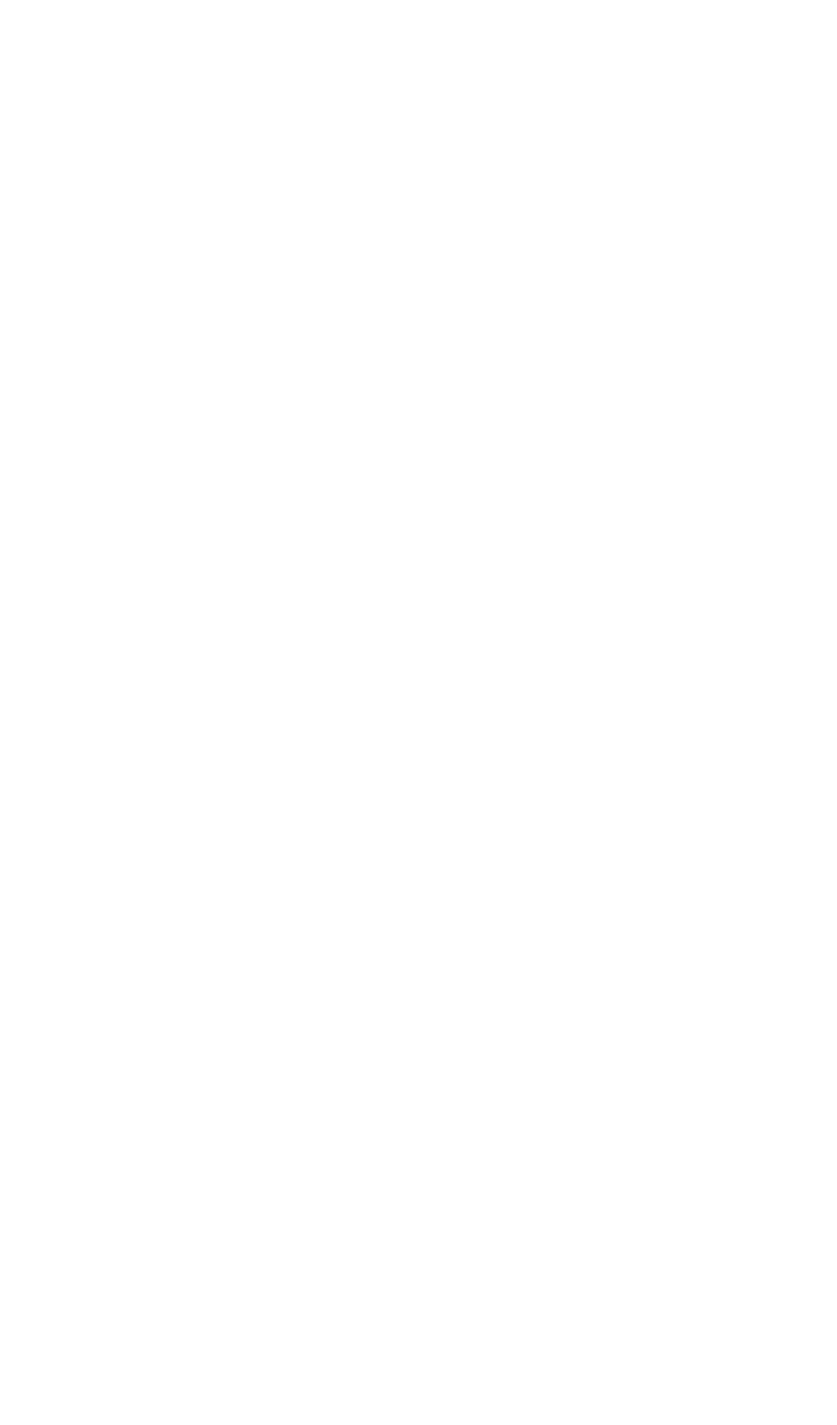
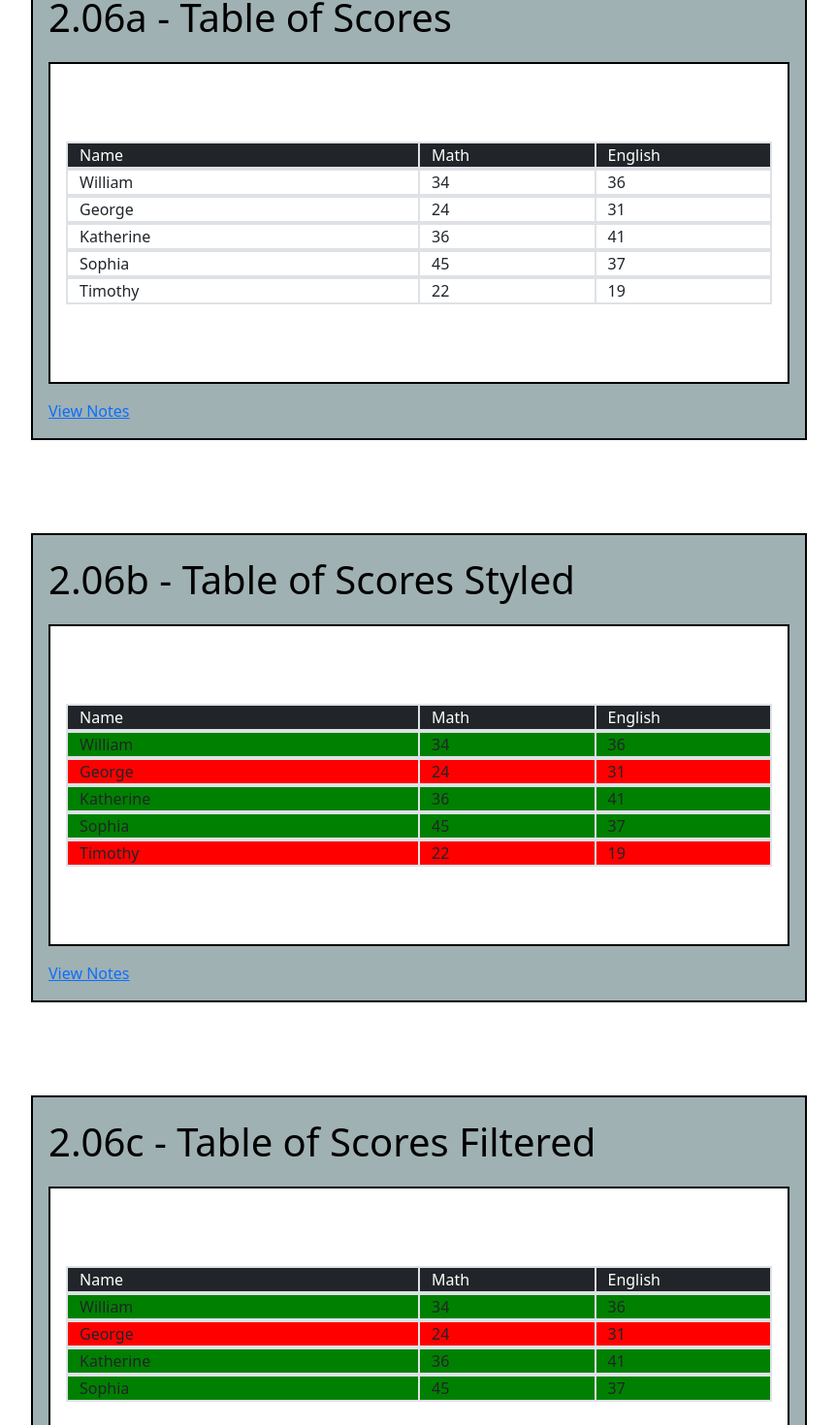
Before and after one commit to andentx/notes-complete-react-js-by-edufect-institute, a React (Create React App) app: page / in a window 1280 px wide. Shown: the part 2964-4434 px from the top of the page at 97% size, without its empty margins (208-1071 px from the left). Before the commit the page ends 2854 px from the top, so only its background shows below. Built offline with nearby package versions, Linux system fonts and the light colour scheme.

Commit message:
Add example 206

```diff
--- a/src/components/ExampleList.jsx
+++ b/src/components/ExampleList.jsx
@@ -5,6 +5,9 @@ import Example202 from "./Lesson02/Example202";
 import Example203 from "./Lesson02/Example203";
 import Example204 from "./Lesson02/Example204";
 import Example205 from "./Lesson02/Example205";
+import Example206a from "./Lesson02/Example206a";
+import Example206b from "./Lesson02/Example206b";
+import Example206c from "./Lesson02/Example206c";
 
 import ExampleContainer from "./ExampleContainer";
 
@@ -62,6 +65,36 @@ export default function ExampleList() {
             >
                 <Example205 />
             </ExampleContainer>
+
+            <ExampleContainer
+                exampleID={"206a"}
+                exampleTitle={"2.06a - Table of Scores"}
+                exampleLink={
+                    "https://github.com/andentx/notes-introduction-to-react-by-edufect-institute/blob/main/Lesson02.md#example206a"
+                }
+            >
+                <Example206a />
+            </ExampleContainer>
+
+            <ExampleContainer
+                exampleID={"206b"}
+                exampleTitle={"2.06b - Table of Scores Styled"}
+                exampleLink={
+                    "https://github.com/andentx/notes-introduction-to-react-by-edufect-institute/blob/main/Lesson02.md#example206b"
+                }
+            >
+                <Example206b />
+            </ExampleContainer>
+
+            <ExampleContainer
+                exampleID={"206c"}
+                exampleTitle={"2.06c - Table of Scores Filtered"}
+                exampleLink={
+                    "https://github.com/andentx/notes-introduction-to-react-by-edufect-institute/blob/main/Lesson02.md#example206c"
+                }
+            >
+                <Example206c />
+            </ExampleContainer>
         </div>
     );
 }
--- /dev/null
+++ b/src/components/Lesson02/Example206a.jsx
@@ -0,0 +1,41 @@
+import React, { Component } from "react";
+
+class Example206a extends Component {
+    state = {
+        students: [
+            { name: "William", mathScore: 34, englishScore: 36 },
+            { name: "George", mathScore: 24, englishScore: 31 },
+            { name: "Katherine", mathScore: 36, englishScore: 41 },
+            { name: "Sophia", mathScore: 45, englishScore: 37 },
+            { name: "Timothy", mathScore: 22, englishScore: 19 },
+        ],
+    };
+
+    render() {
+        let { students } = this.state;
+
+        return (
+            <div className='container'>
+                <div className='row border bg-dark text-white'>
+                    <div className='col-6 border'>Name</div>
+                    <div className='col-3 border'>Math</div>
+                    <div className='col-3 border'>English</div>
+                </div>
+
+                {students.map((student) => {
+                    let { name, mathScore, englishScore } = student;
+
+                    return (
+                        <div className={"row border"}>
+                            <div className='col-6 border'>{name}</div>
+                            <div className='col-3 border'>{mathScore}</div>
+                            <div className='col-3 border'>{englishScore}</div>
+                        </div>
+                    );
+                })}
+            </div>
+        );
+    }
+}
+
+export default Example206a;
--- /dev/null
+++ b/src/components/Lesson02/Example206b.jsx
@@ -0,0 +1,47 @@
+import React, { Component } from "react";
+
+class Example206b extends Component {
+    state = {
+        students: [
+            { name: "William", mathScore: 34, englishScore: 36 },
+            { name: "George", mathScore: 24, englishScore: 31 },
+            { name: "Katherine", mathScore: 36, englishScore: 41 },
+            { name: "Sophia", mathScore: 45, englishScore: 37 },
+            { name: "Timothy", mathScore: 22, englishScore: 19 },
+        ],
+    };
+
+    getRowColor = (mathScore, englishScore) =>
+        mathScore + englishScore >= 60 ? "green" : "red";
+
+    render() {
+        let { students } = this.state;
+
+        return (
+            <div className='container'>
+                <div className='row border bg-dark text-white'>
+                    <div className='col-6 border'>Name</div>
+                    <div className='col-3 border'>Math</div>
+                    <div className='col-3 border'>English</div>
+                </div>
+
+                {students.map((student) => {
+                    let { name, mathScore, englishScore } = student;
+                    let rowColor = this.getRowColor(mathScore, englishScore);
+                    return (
+                        <div
+                            className={"row border"}
+                            style={{ backgroundColor: rowColor }}
+                        >
+                            <div className='col-6 border'>{name}</div>
+                            <div className='col-3 border'>{mathScore}</div>
+                            <div className='col-3 border'>{englishScore}</div>
+                        </div>
+                    );
+                })}
+            </div>
+        );
+    }
+}
+
+export default Example206b;
--- /dev/null
+++ b/src/components/Lesson02/Example206c.jsx
@@ -0,0 +1,49 @@
+import React, { Component } from "react";
+
+class Example206c extends Component {
+    state = {
+        students: [
+            { name: "William", mathScore: 34, englishScore: 36 },
+            { name: "George", mathScore: 24, englishScore: 31 },
+            { name: "Katherine", mathScore: 36, englishScore: 41 },
+            { name: "Sophia", mathScore: 45, englishScore: 37 },
+            { name: "Timothy", mathScore: 22, englishScore: 19 },
+        ],
+    };
+
+    getRowColor = (mathScore, englishScore) =>
+        mathScore + englishScore >= 60 ? "green" : "red";
+
+    render() {
+        let { students } = this.state;
+        let filteredStudents = students.filter(
+            (student) => student.mathScore + student.englishScore >= 50
+        );
+        return (
+            <div className='container'>
+                <div className='row border bg-dark text-white'>
+                    <div className='col-6 border'>Name</div>
+                    <div className='col-3 border'>Math</div>
+                    <div className='col-3 border'>English</div>
+                </div>
+
+                {filteredStudents.map((student) => {
+                    let { name, mathScore, englishScore } = student;
+                    let rowColor = this.getRowColor(mathScore, englishScore);
+                    return (
+                        <div
+                            className={"row border"}
+                            style={{ backgroundColor: rowColor }}
+                        >
+                            <div className='col-6 border'>{name}</div>
+                            <div className='col-3 border'>{mathScore}</div>
+                            <div className='col-3 border'>{englishScore}</div>
+                        </div>
+                    );
+                })}
+            </div>
+        );
+    }
+}
+
+export default Example206c;
```
Also changed, not shown: 1 other file (tests, documents, lock files or other folders).
